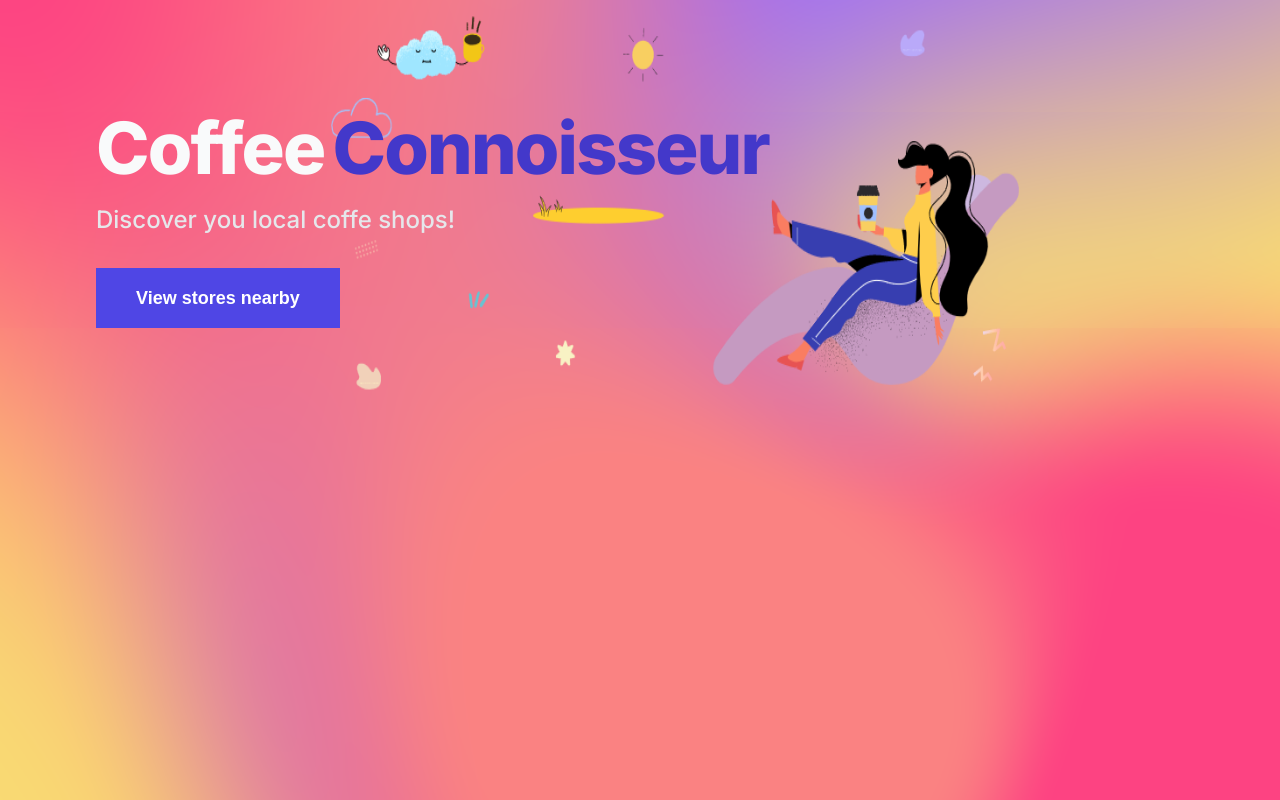
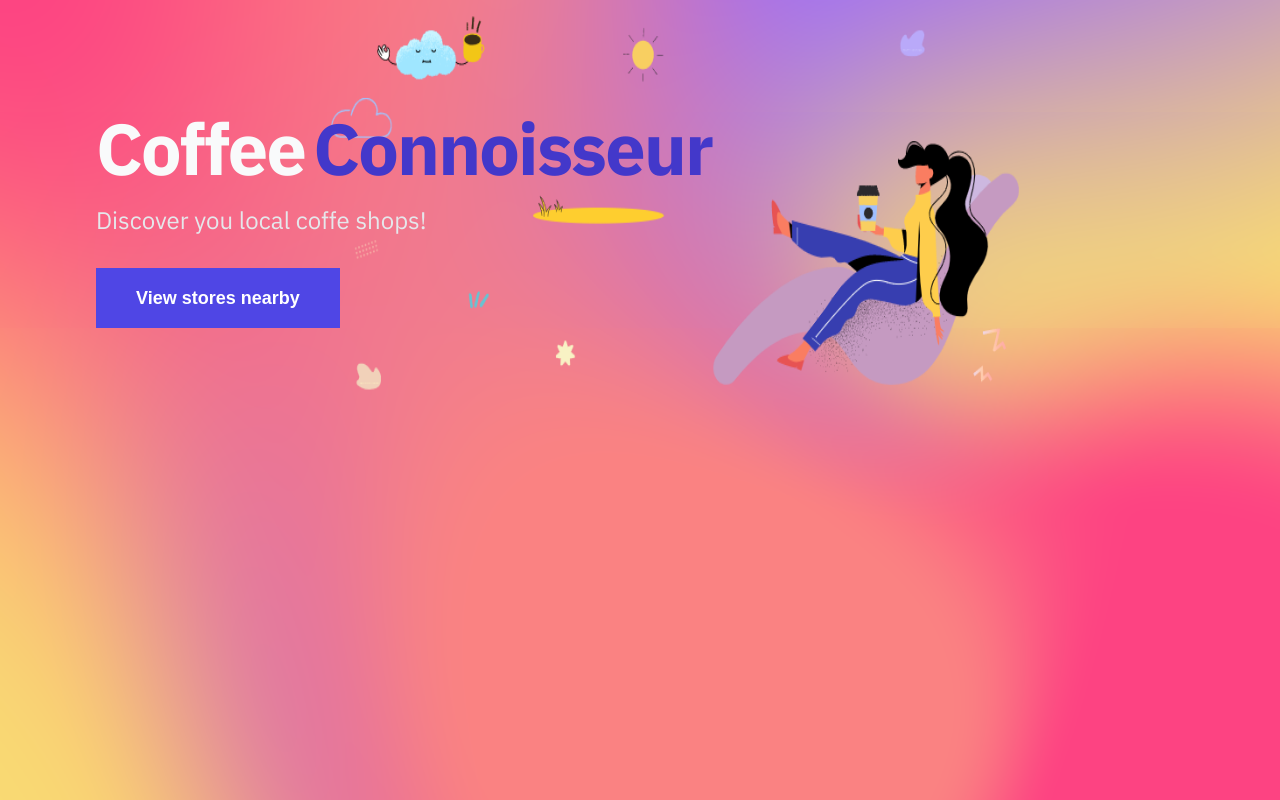
Before and after one commit to MTelschow/coffee-store-discover, a Next.js app: page / in a window 1280 px wide. Built offline with nearby package versions, Linux system fonts and the light colour scheme.

Commit message:
Add fonts

```diff
--- a/pages/_document.tsx
+++ b/pages/_document.tsx
@@ -5,6 +5,24 @@ export default function Document() {
 		<Html lang='en'>
 			<Head>
 				<link rel='icon' href='/icon.png' />
+				<link
+					rel='preload'
+					href='/fonts/IBMPlexSans-Bold.ttf'
+					as='font'
+					crossOrigin='anonymous'
+				/>
+        <link
+					rel='preload'
+					href='/fonts/IBMPlexSans-Regular.ttf'
+					as='font'
+					crossOrigin='anonymous'
+				/>
+        <link
+					rel='preload'
+					href='/fonts/IBMPlexSans-SemiBold.ttf'
+					as='font'
+					crossOrigin='anonymous'
+				/>
 			</Head>
 			<body>
 				<Main />
--- a/pages/index.tsx
+++ b/pages/index.tsx
@@ -1,10 +1,9 @@
 import Head from 'next/head';
-import { Inter } from 'next/font/google';
 import styles from '@/styles/Home.module.css';
 import Banner from '@/components/banner/banner';
 import Image from 'next/image';
 
-const inter = Inter({ subsets: ['latin'] });
+
 
 export default function Home() {
 	const handleOnBannerButtonClick = () => {
@@ -19,7 +18,7 @@ export default function Home() {
 				<meta name='viewport' content='width=device-width, initial-scale=1' />
 			</Head>
 
-			<main className={`${styles.main} ${inter.className}`}>
+			<main className={`${styles.main} `}>
 				<Banner
 					buttonText='View stores nearby'
 					handleOnClick={handleOnBannerButtonClick}
```
